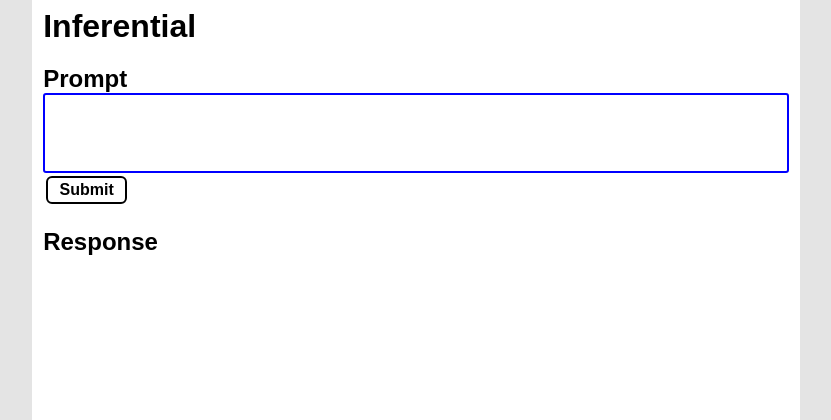
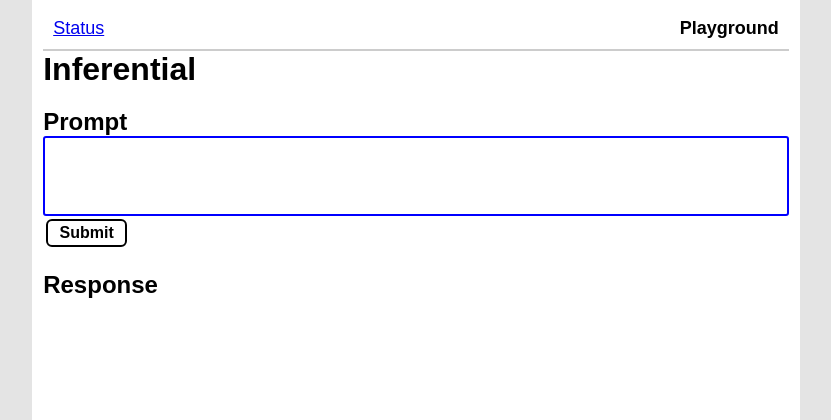
Before and after one commit to jncraton/inferential, a Flask app: page /playground in a window 1280 px wide. Shown: the top 420 px of the page, without its empty margins (224-1055 px from the left). Run offline with Flask 3, Linux system fonts and the light colour scheme.

Commit message:
Added header to html pages

```diff
--- a/static/style.css
+++ b/static/style.css
@@ -79,3 +79,15 @@ textarea,
 input {
   font: inherit;
 }
+
+.header {
+  display: flex;
+  justify-content: space-between;
+  align-items: center;
+  border-bottom: 2px solid #ccc;
+  padding: 10px;
+}
+
+.header-sec {
+  font-size: 18px;
+}
--- a/templates/index.html
+++ b/templates/index.html
@@ -30,6 +30,14 @@
 
   <body>
     <main>
+      <div class="header">
+        <div class="header-sec">
+          <a href="http://127.0.0.1:5000/">Status</a>
+        </div>
+        <div class="header-sec" id="right-header">
+          <p><b>Playground</b></p>
+        </div>
+      </div>
       <h1>Inferential</h1>
 
       <h2><label for="input">Prompt</label></h2>
```
Also changed, not shown: static/loading.js (+18 -4 lines), templates/status.html (+9 -0 lines).
